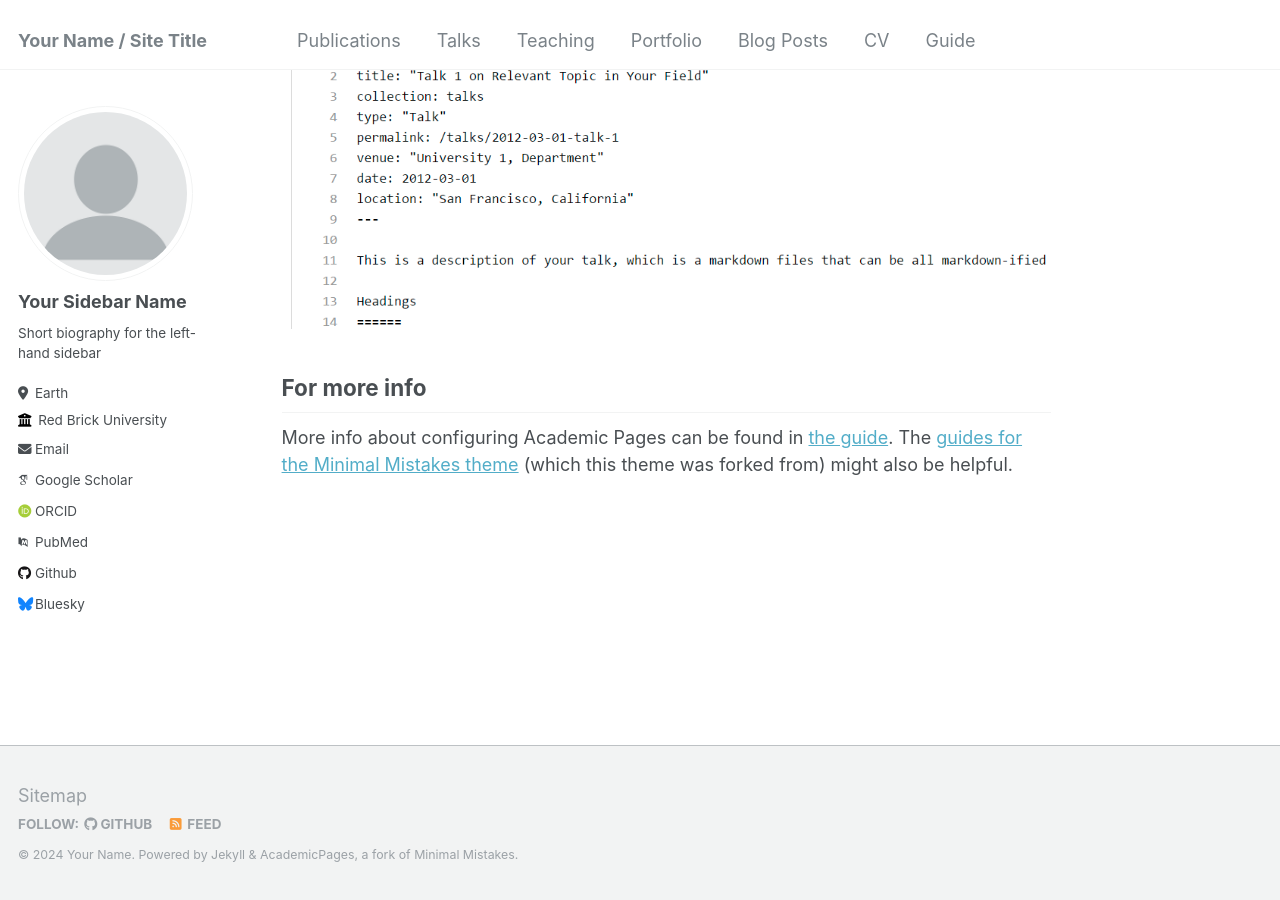
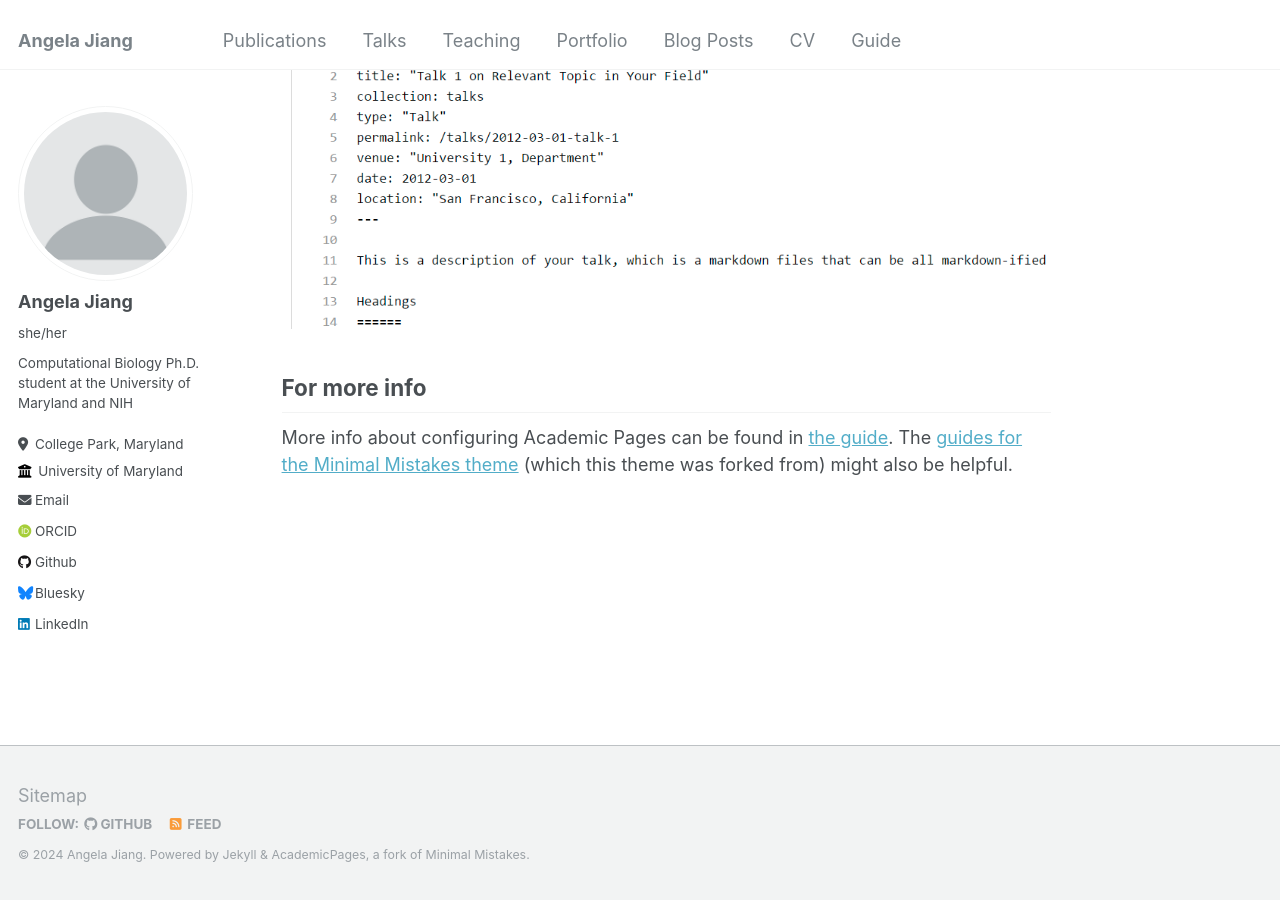
Before and after one commit to frikinzi/frikinzi.github.io, a Jekyll site: the page built from _pages/about.md, in a window 1280 px wide and 900 px high, scrolled down 2660 px. Built offline with Jekyll 4.4.1, drawn with Linux system fonts in a browser that asks for light colours; some web fonts are replaced.

Commit message:
Update _config.yml

```diff
--- a/_config.yml
+++ b/_config.yml
@@ -8,13 +8,13 @@
 
 # Basic Site Settings
 locale                   : "en-US"
-title                    : "Your Name / Site Title"
+title                    : "Angela Jiang"
 title_separator          : "-"
-name                     : &name "Your Name"
-description              : &description "personal description"
-url                      : https://academicpages.github.io # the base hostname & protocol for your site e.g. "https://mmistakes.github.io"
+name                     : &name "Angela Jiang"
+description              : &description "my website"
+url                      : https://frikinzi.github.io # the base hostname & protocol for your site e.g. "https://mmistakes.github.io"
 baseurl                  : "" # the subpath of your site, e.g. "/blog"
-repository               : "academicpages/academicpages.github.io"
+repository               : "frikinzi/frikinzi.github.io"
 
 # Site Author - The following control what appear as part of the author content on the side bar.
 #               If a field is blank the icon and link will not appear, otherwise it will be shown.
@@ -22,28 +22,28 @@ repository               : "academicpages/academicpages.github.io"
 author:
   # Biographic information
   avatar           : "profile.png"
-  name             : "Your Sidebar Name"
-  pronouns         : # example: "she/her"
-  bio              : "Short biography for the left-hand sidebar"
-  location         : "Earth"
-  employer         : "Red Brick University"
+  name             : "Angela Jiang"
+  pronouns         : "she/her" # example: "she/her"
+  bio              : "Computational Biology Ph.D. student at the University of Maryland and NIH"
+  location         : "College Park, Maryland"
+  employer         : "University of Maryland"
   uri              : # URL
-  email            : "none@example.org"
+  email            : "akjiang@umd.edu"
 
   # Academic websites
   arxiv            : # URL - Update with the correct link to your profile
-  googlescholar    : "https://scholar.google.com/citations?user=PS_CX0AAAAAJ"
+  googlescholar    :
   impactstory      : # URL
-  orcid            : "http://orcid.org/yourorcidurl"
+  orcid            : "https://orcid.org/my-orcid?orcid=0009-0005-5525-6251"
   semantic         : # URL
-  pubmed           : "https://www.ncbi.nlm.nih.gov/pubmed/?term=john+snow"
+  pubmed           :
   researchgate     : # URL
 
   # Repositories and software development
   bitbucket        : # Username - Update with your username on the site
   codepen          : # Username
   dribbble         : # Username
-  github           : "academicpages"
+  github           : "frikinzi"
   kaggle           : # Username
   stackoverflow    : # User number or user number and name (i.e., use "1" or "1/jeff-atwood")
 
@@ -57,7 +57,7 @@ author:
   keybase          : # Username
   instagram        : # Username
   lastfm           : # Username
-  linkedin         : # Username
+  linkedin         : "https://www.linkedin.com/in/angela-jiang-307387116/" # Username
   mastodon         : # URL
   medium           : # URL
   pinterest        : # Username
```
